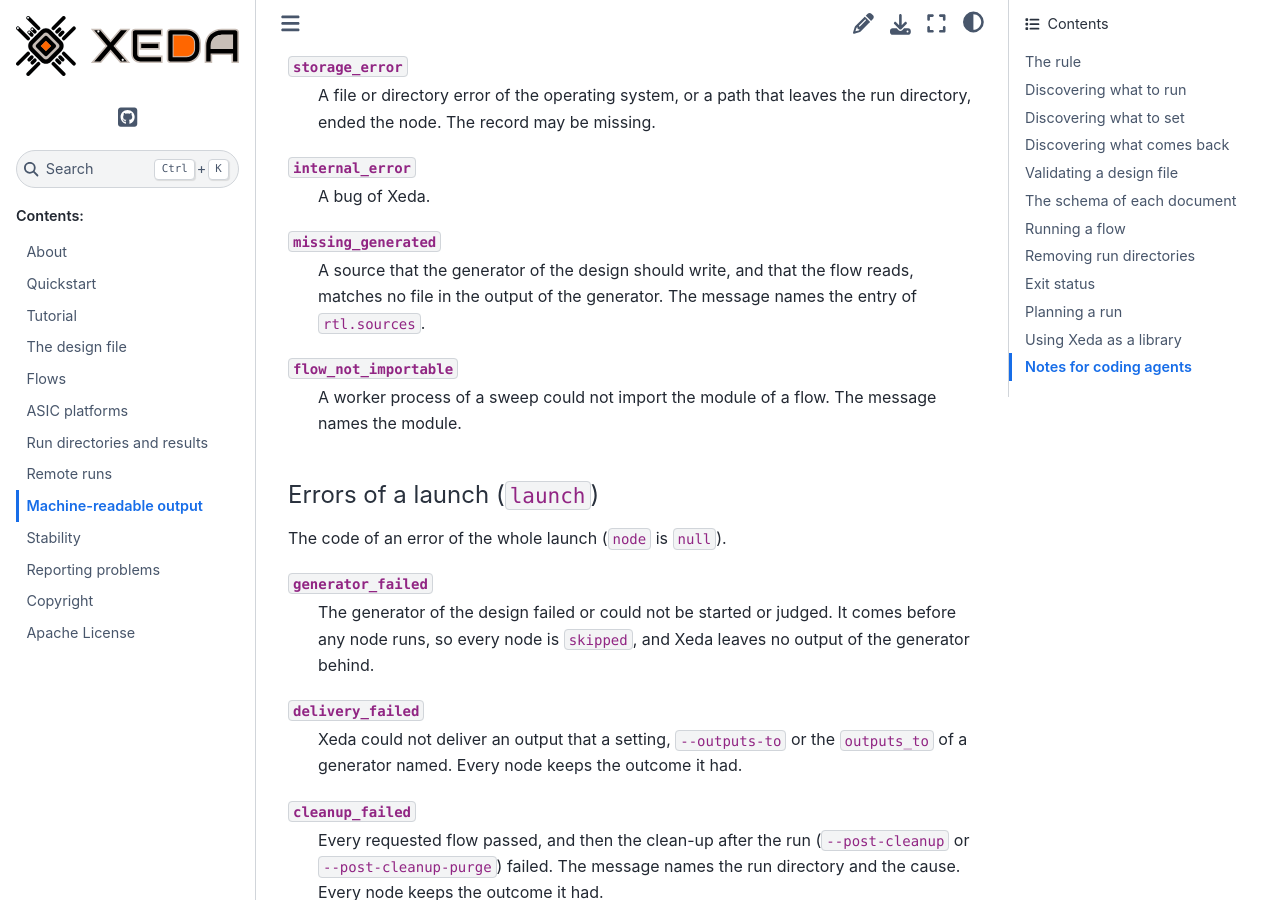
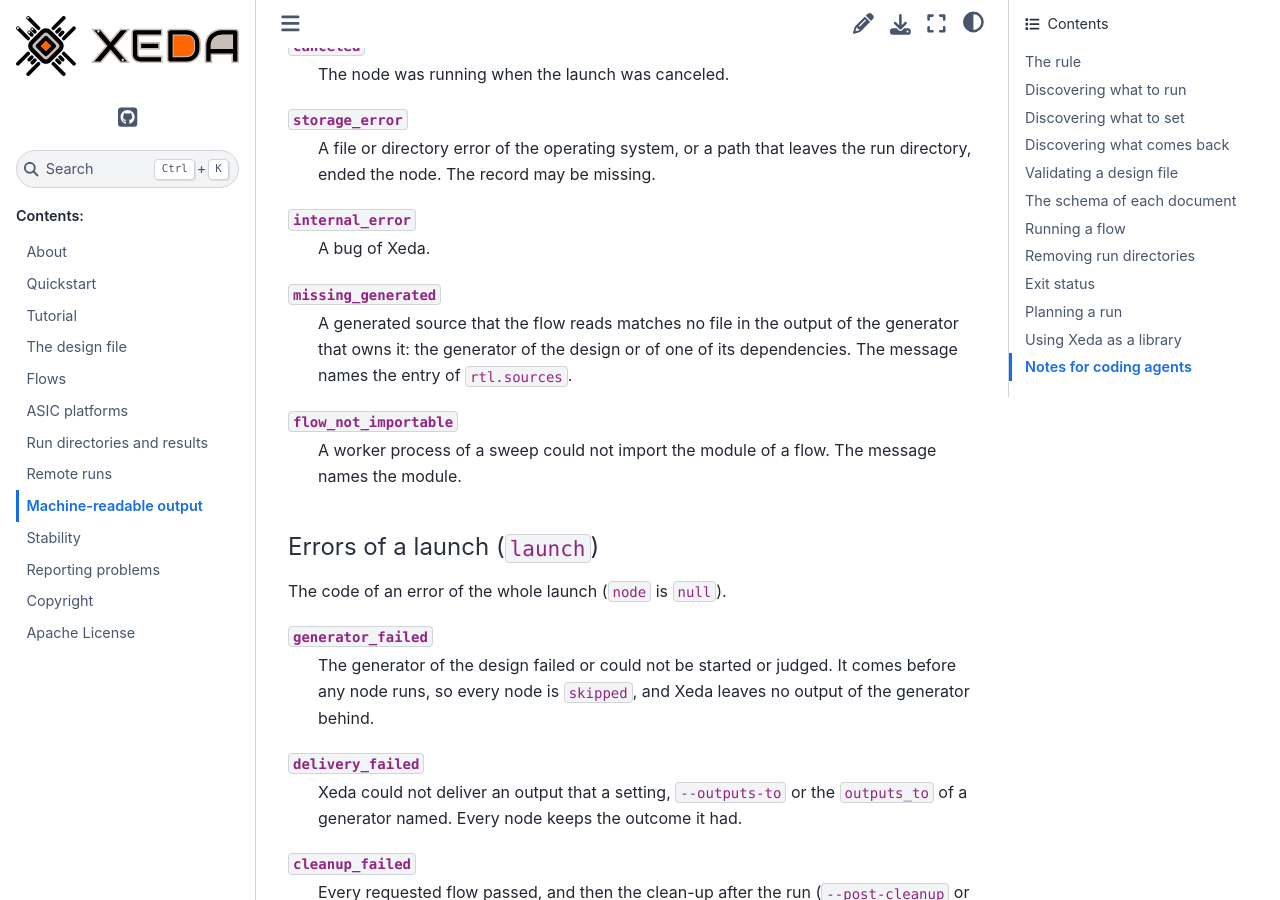
Before and after one commit to XedaHQ/xeda, a Sphinx documentation site: the page built from docs/machine-readable.rst, in a window 1280 px wide and 900 px high, scrolled down 19313 px. Built offline with Sphinx 7.4.7 and the Sphinx Book theme 1.1.4, drawn with Linux system fonts in a browser that asks for light colours; some of the changed text lies outside the part shown.

Commit message:
Say which generator and which callbacks the codes cover, and when an input field is null

```diff
--- a/docs/machine-readable.rst
+++ b/docs/machine-readable.rst
@@ -763,8 +765,9 @@
 ``internal_error``
     A bug of Xeda.
 ``missing_generated``
-    A source that the generator of the design should write, and that the flow reads, matches no file
-    in the output of the generator. The message names the entry of ``rtl.sources``.
+    A generated source that the flow reads matches no file in the output of the generator that owns
+    it: the generator of the design or of one of its dependencies. The message names the entry of
+    ``rtl.sources``.
 ``flow_not_importable``
     A worker process of a sweep could not import the module of a flow. The message names the
     module.
@@ -990,7 +993,9 @@
 ~~~~~~~~~~~~~~~~~~~~~~~~~~~~~~~~~~~~~~~~~~~~~~~~~
 
 ``lease_held``
-    The calling thread holds a lock of Xeda, and a launch, a sweep or a scrub would wait for it.
+    The calling thread holds a lock of Xeda, and a launch, a sweep or a scrub would wait for it. A
+    callback that runs while Xeda holds locks (``confirm`` or ``on_event``) gets the same code when
+    it asks for a new lock.
 
 A bug of Xeda (``XedaError``)
 ~~~~~~~~~~~~~~~~~~~~~~~~~~~~~
```
Also changed, not shown: other parts of docs/machine-readable.rst (+3 -1 lines).
